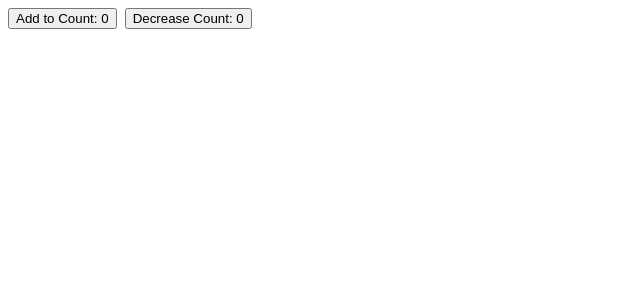
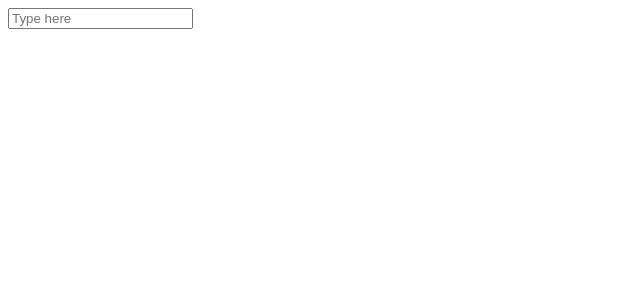
Before and after one commit to stephenmussel/vue-tutorial, a Vue app: page / in a window 1280 px wide. Shown: the top 300 px of the page, without its empty margins (0-640 px from the left). Built offline with nearby package versions, Linux system fonts and the light colour scheme.

Commit message:
added starter code for form binding

```diff
--- a/src/App.vue
+++ b/src/App.vue
@@ -9,7 +9,8 @@
         counter: {
           count: 0
         },
-        titleClass: 'title'
+        titleClass: 'title',
+        text: ''
       }
     },
     methods: {
@@ -18,6 +19,9 @@
       },
       decrease() {
         this.counter.count--
+      },
+      onInput(e) {
+        this.text = e.target.value
       }
     }
   }
@@ -42,9 +46,12 @@
   <!-- increments count -->
   <!-- <button v-on:click="increment">Count is: {{ counter.count }}</button>&nbsp; -->
   <!-- increments count w/shorthand -->
-  <button @click="increment">Add to Count: {{ counter.count }}</button>&nbsp;
+  <!-- <button @click="increment">Add to Count: {{ counter.count }}</button>&nbsp; -->
   <!-- decrease count w/shorthand -->
-  <button @click="decrease">Decrease Count: {{ counter.count }}</button>
+  <!-- <button @click="decrease">Decrease Count: {{ counter.count }}</button> -->
+
+  <input :value="text" @input="onInput" placeholder="Type here" />
+  <p>{{ text }}</p>
 
 </template>
 
```
